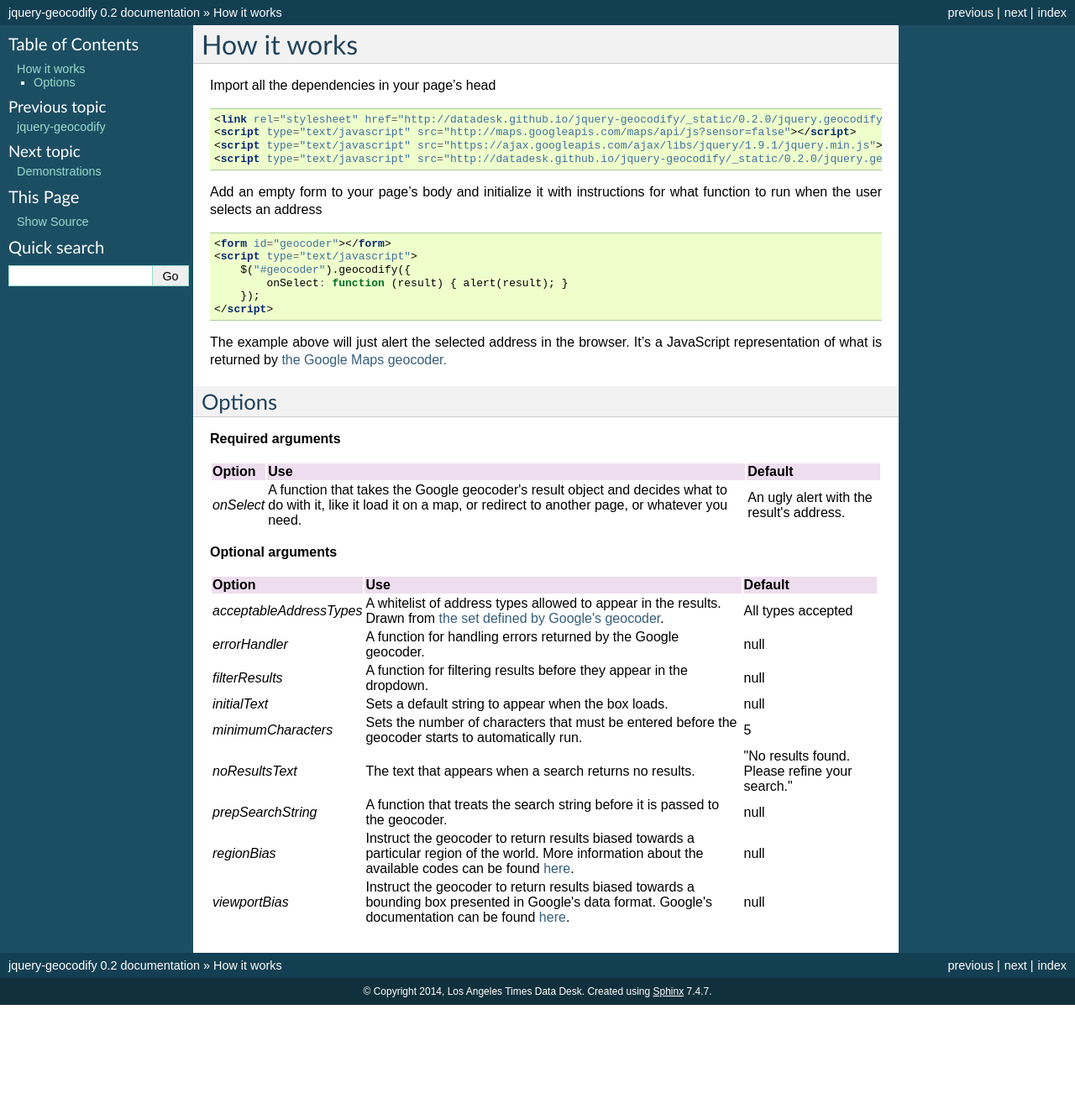
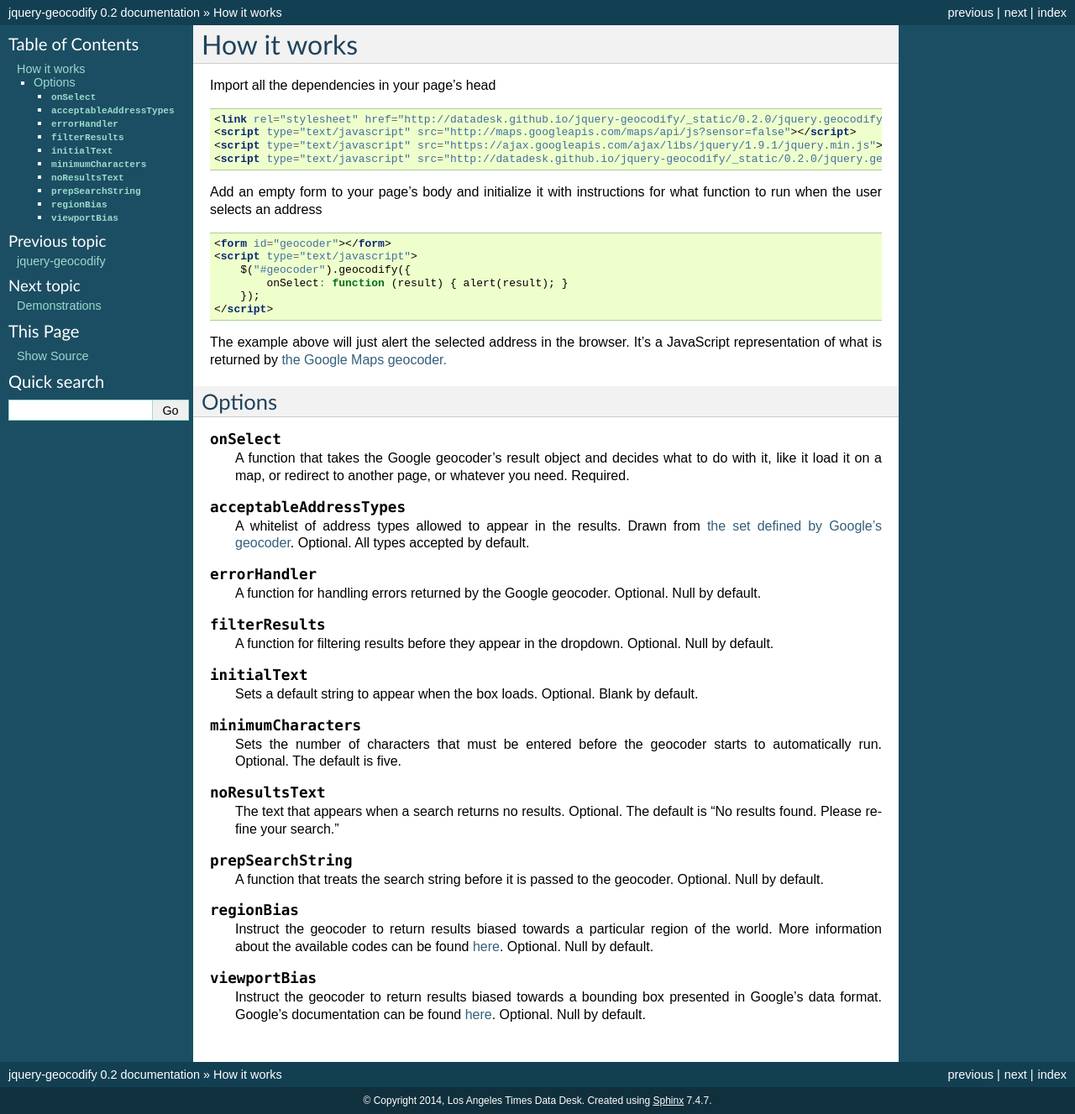
Before and after one commit to datadesk/jquery-geocodify, a Sphinx documentation site: the page built from docs/howitworks.rst, in a window 1280 px wide. Shown: the whole page at 84% size. Built offline with Sphinx 7.4.7, drawn with Linux system fonts in a browser that asks for light colours; before the commit the page ends 1197 px from its top, so only the background shows below that.

Commit message:
Fixed up how it works page

```diff
--- a/docs/demonstrations.rst
+++ b/docs/demonstrations.rst
@@ -31,6 +31,9 @@
             margin: 0 !important;
             padding: 5px 0 5px 8px !important;
             text-align: left !important;
+        }
+        .highlight-html {
+            margin-top: 10px;
         }
     </style>
 
--- a/docs/howitworks.rst
+++ b/docs/howitworks.rst
@@ -26,89 +26,42 @@ The example above will just alert the selected address in the browser. It's a Ja
 Options
 -------
 
-**Required arguments**
+.. attribute:: onSelect
 
-.. raw:: html
+    A function that takes the Google geocoder's result object and decides what to do with it, like it load it on a map, or redirect to another page, or whatever you need. Required.
 
-    <table>
-        <thead>
-            <tr>
-                <th>Option</th>
-                <th>Use</th>
-                <th>Default</th>
-            </tr>
-        </thead>
-        <tbody>
-            <tr>
-                <td><em>onSelect</em></td>
-                <td>
-                    A function that takes the Google geocoder's result object and decides what to do with it, like it load it on a map, or redirect to another page, or whatever you need.
-                </td>
-                <td>An ugly alert with the result's address.</td>
-            </tr>
-        </tbody>
-    </table>
+.. attribute:: acceptableAddressTypes
 
-**Optional arguments**
+    A whitelist of address types allowed to appear in the results. Drawn from `the set defined by Google's geocoder <http://code.google.com/apis/maps/documentation/javascript/services.html#GeocodingAddressTypes>`_. Optional. All types accepted by default.
 
-.. raw:: html
+.. attribute:: errorHandler
 
-    <table>
-        <thead>
-            <tr>
-                <th>Option</th>
-                <th>Use</th>
-                <th>Default</th>
-            </tr>
-        </thead>
-        <tbody>
-            <tr>
-                <td><em>acceptableAddressTypes</em></td>
-                <td>
-                    A whitelist of address types allowed to appear in the results.
-                    Drawn from <a href="http://code.google.com/apis/maps/documentation/javascript/services.html#GeocodingAddressTypes">the set defined by Google's geocoder</a>.
-                </td>
-                <td>All types accepted</td>
-            </tr>
-            <tr>
-                <td><em>errorHandler</em></td>
-                <td>A function for handling errors returned by the Google geocoder.</td>
-                <td>null</td>
-                <td></td>
-            </tr>
-            <tr>
-                <td><em>filterResults</em></td>
-                <td>A function for filtering results before they appear in the dropdown.</td>
-                <td>null</td>
-            </tr>
-            <tr>
-                <td><em>initialText</em></td>
-                <td>Sets a default string to appear when the box loads.</td>
-                <td>null</td>
-            </tr>
-            <tr>
-                <td><em>minimumCharacters</em></td>
-                <td>Sets the number of characters that must be entered before the geocoder starts to automatically run.</td>
-                <td>5</td>
-            <tr>
-                <td><em>noResultsText</em></td>
-                <td>The text that appears when a search returns no results.</td>
-                <td>"No results found. Please refine your search."</td>
-            </tr>
-            <tr>
-                <td><em>prepSearchString</em></td>
-                <td>A function that treats the search string before it is passed to the geocoder.</td>
-                <td>null</td>
-            </tr>
-            <tr>
-                <td><em>regionBias</em></td>
-                <td>Instruct the geocoder to return results biased towards a particular region of the world. More information about the available codes can be found <a href="http://code.google.com/apis/maps/documentation/javascript/services.html#GeocodingRegionCodes">here</a>.</td>
-                <td>null</td>
-            </tr>
-            <tr>
-                <td><em>viewportBias</em></td>
-                <td>Instruct the geocoder to return results biased towards a bounding box presented in Google's data format. Google's documentation can be found <a href="http://code.google.com/apis/maps/documentation/javascript/services.html#GeocodingViewports">here</a>.</td>
-                <td>null</td>
-            </tr>
-        </tbody>
-    </table>
+    A function for handling errors returned by the Google geocoder. Optional. Null by default.
+
+.. attribute:: filterResults
+
+    A function for filtering results before they appear in the dropdown. Optional. Null by default.
+
+.. attribute:: initialText
+
+    Sets a default string to appear when the box loads. Optional. Blank by default.
+
+.. attribute:: minimumCharacters
+
+    Sets the number of characters that must be entered before the geocoder starts to automatically run. Optional. The default is five.
+
+.. attribute:: noResultsText
+
+    The text that appears when a search returns no results. Optional. The default is "No results found. Please refine your search."
+
+.. attribute:: prepSearchString
+
+    A function that treats the search string before it is passed to the geocoder. Optional. Null by default.
+
+.. attribute:: regionBias
+
+    Instruct the geocoder to return results biased towards a particular region of the world. More information about the available codes can be found `here <http://code.google.com/apis/maps/documentation/javascript/services.html#GeocodingRegionCodes>`_. Optional. Null by default.
+
+.. attribute:: viewportBias
+
+    Instruct the geocoder to return results biased towards a bounding box presented in Google's data format. Google's documentation can be found `here <http://code.google.com/apis/maps/documentation/javascript/services.html#GeocodingViewports>`_. Optional. Null by default.
--- a/docs/index.rst
+++ b/docs/index.rst
@@ -10,7 +10,7 @@
             color: #000000 !important;
             font-family: inherit !important;
             font-size: 14px !important;
-            height: 14px !important;
+            height: 16px !important;
             line-height: 20px !important;
             margin: 0 !important;
             outline: medium none !important;
```
Also changed, not shown: 13 other files.
